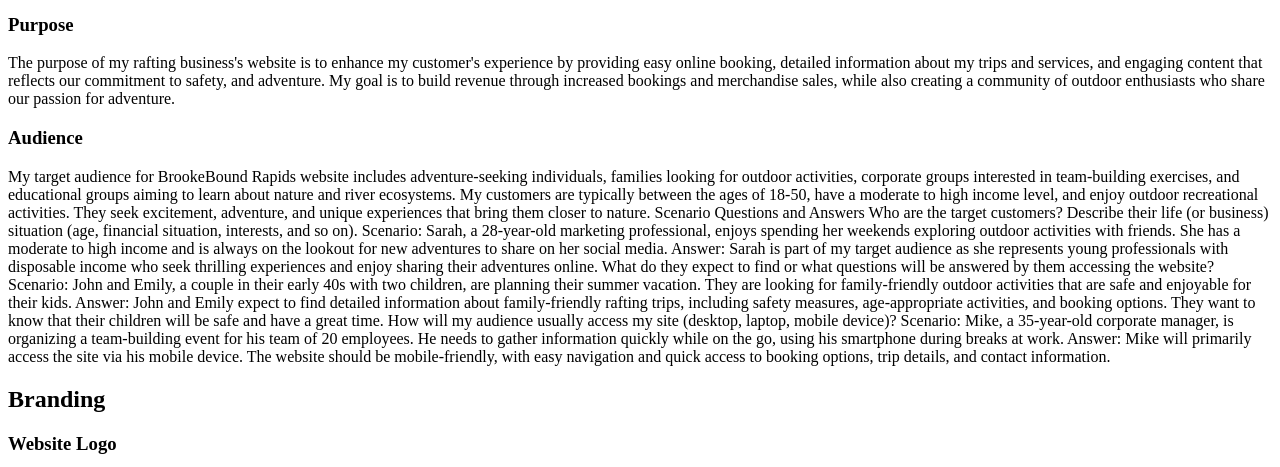
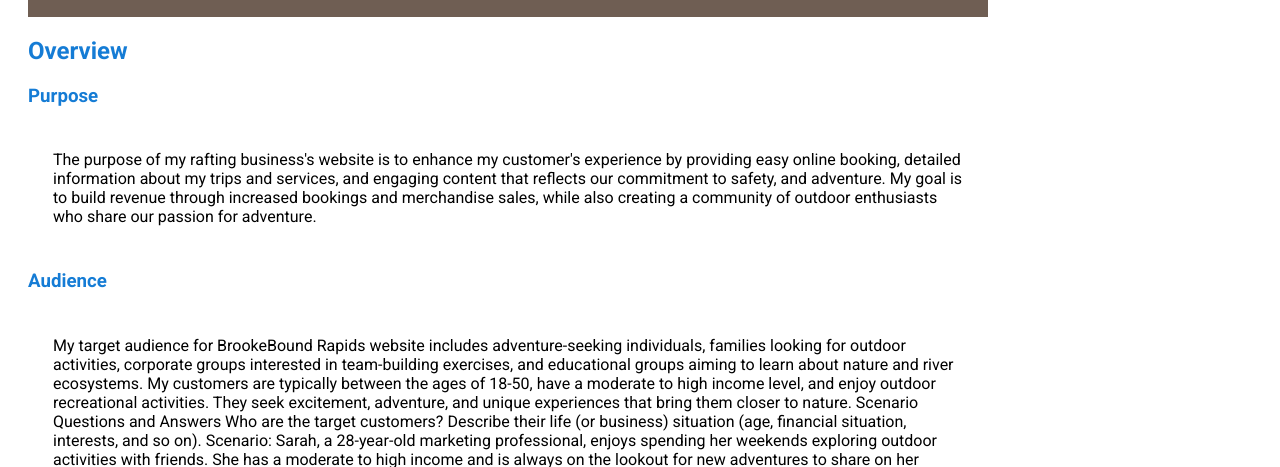
Before and after one commit to yohdev-davidb/wdd130, a plain HTML site: page wwr/site-plan-rafting.html in a window 1280 px wide. Shown: the part 151-618 px from the top of the page. Drawn offline with Linux system fonts and the light colour scheme; the site is published under a folder, as on GitHub Pages, so addresses that start at the root find nothing.

Commit message:
Update site-plan-rafting.html

```diff
--- a/wwr/site-plan-rafting.html
+++ b/wwr/site-plan-rafting.html
@@ -6,7 +6,7 @@
     <title> site plan white water rafting </title>
     <meta name="description" content="a website plan for my white water rafting company called BrookeBound Rapids">
     <meta name="author" content="Dave Brooke">
-    <link rel="stylesheet" href="/wwr/styles/site-plan-rafting.css">
+    <link rel="stylesheet" href="styles/site-plan-rafting.css">
     <link rel="preconnect" href="https://fonts.googleapis.com">
 <link rel="preconnect" href="https://fonts.gstatic.com" crossorigin>
 <link href="https://fonts.googleapis.com/css2?family=Roboto:ital,wght@0,100;0,300;0,400;0,500;0,700;0,900;1,100;1,300;1,400;1,500;1,700;1,900&display=swap" rel="stylesheet">
```
